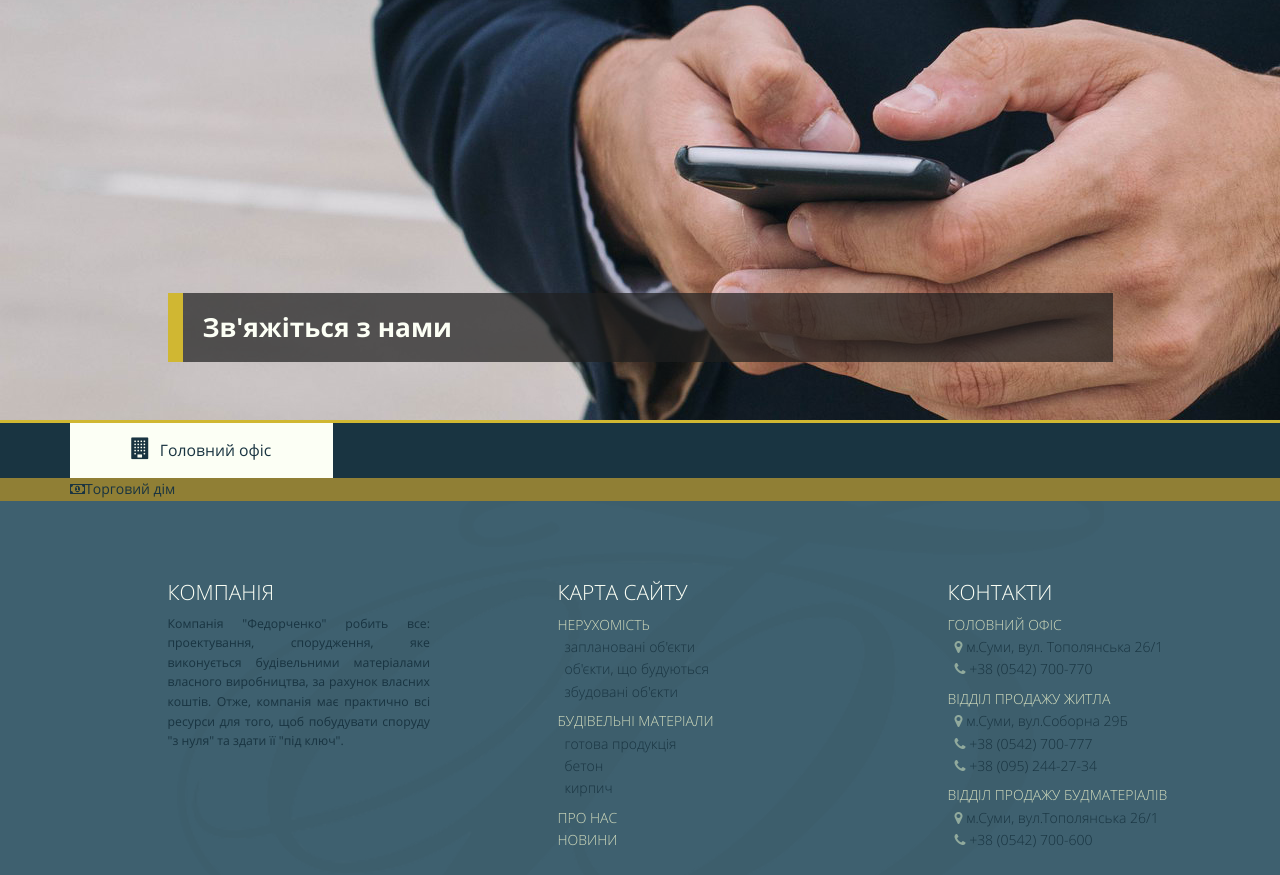
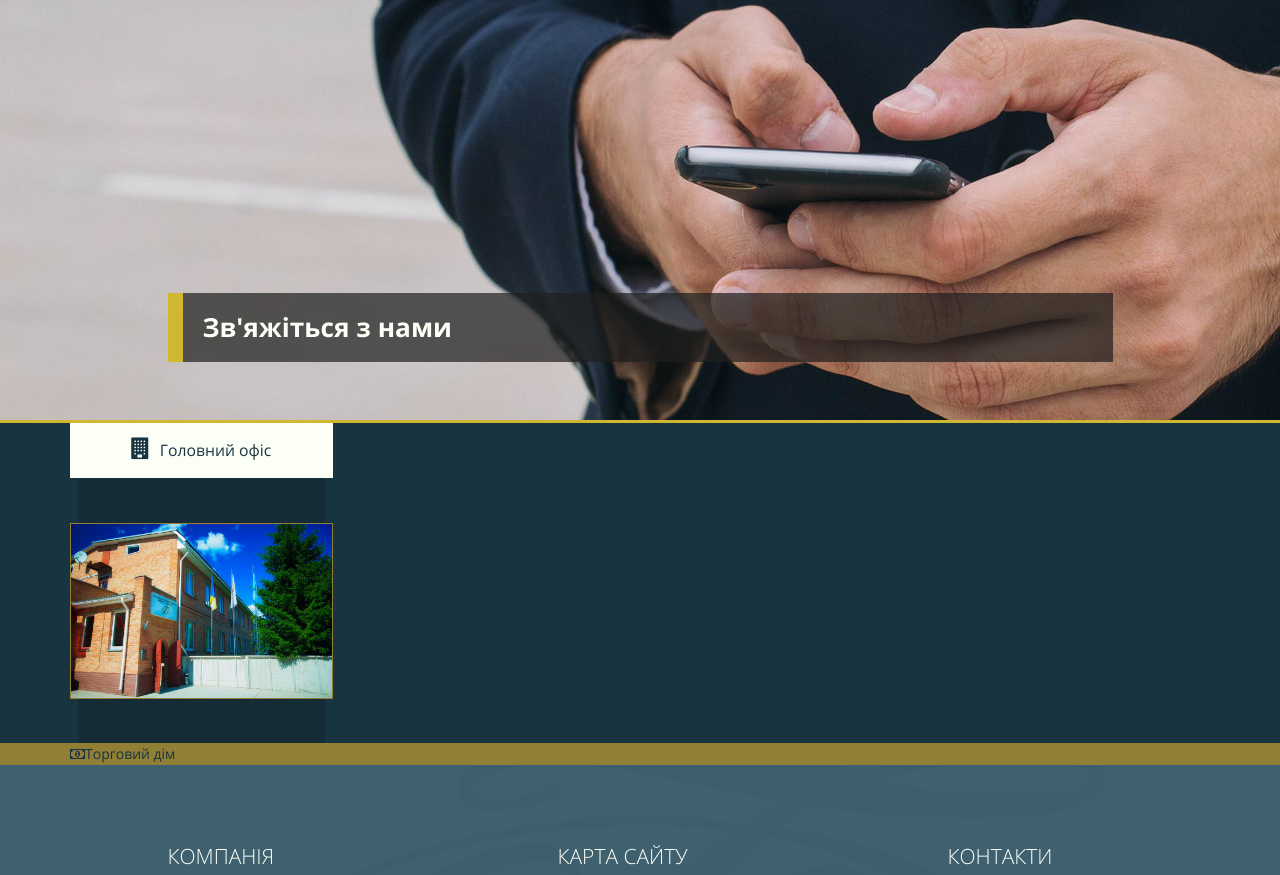
Before and after one commit to lnkz80/fed_template, a website: page app/contacts.html in a window 1280 px wide. Shown: the part 147-1022 px from the top of the page. Drawn offline with Linux system fonts and the light colour scheme; some packages are replaced by stand-ins of ours.

Commit message:
contacts
lines

```diff
--- a/app/contacts.html
+++ b/app/contacts.html
@@ -102,8 +102,14 @@
 			<div class="row">
 
 				<div class="col-md-3">
-					<div class="head">
-						<i class="fa fa-building" aria-hidden="true"></i>Головний офіс
+					<div class="headblock">
+						<div class="head">
+							<i class="fa fa-building" aria-hidden="true"></i>Головний офіс
+						</div>
+						<div class="img">
+							<img src="img/pages/contacts/main_office.jpg" class="img-responsive" alt="">
+						</div>
+						<div class="back"></div>
 					</div>
 				</div>
 
--- a/sass/main.sass
+++ b/sass/main.sass
@@ -402,18 +402,39 @@ body textarea:required:valid
 
 .contacts-block
 	padding: 0
+	// height: 320px
 .mainoffice
 	background-color: $darkblue
-	.head
-		background-color: $greenwhite
-		color: $darkblue
-		padding: 15px 20px
-		text-align: center
-		font-size: em(18pt)
-		i
-			margin-right: 10px
-			font-size: em(22pt)
-
+	.headblock
+		position: relative
+		height: 320px
+		.head
+			position: absolute
+			top: 0
+			width: 100%
+			background-color: $greenwhite
+			color: $darkblue
+			padding: 15px 20px
+			text-align: center
+			font-size: em(18pt)
+			z-index: 12
+			i
+				margin-right: 10px
+				font-size: em(22pt)
+		.img
+			position: absolute
+			top: 100px
+			// margin: 35px 5px
+			border: 1px solid #907f35
+			z-index: 11
+		.back
+			position: absolute
+			top: 0
+			left: 3%
+			width: 94%
+			height: 100%
+			background-color: rgba(0,0,0,.15)
+			z-index: 10
 .tradehouse
 	background-color: #907f35
 
```
Also changed, not shown: app/_main.min.css, app/img/blackpx.png (added).
